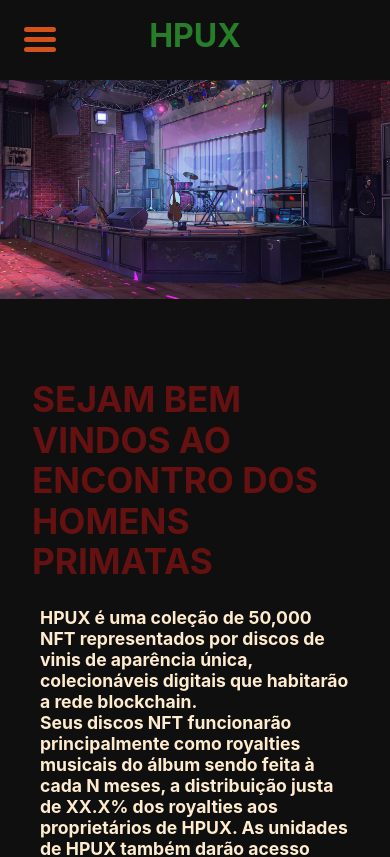
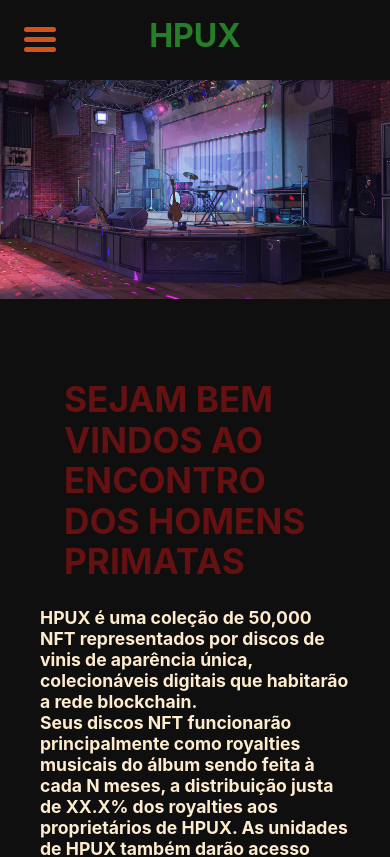
Before and after one commit to oliveirabruno01/hpux-next-dapp-test, a Next.js app: page / in a window 390 px wide. Shown: the top 857 px of the page. Built offline with nearby package versions, Linux system fonts and the light colour scheme.

Commit message:
Add more changes (I will revise it)

```diff
--- a/components/header/Header.module.scss
+++ b/components/header/Header.module.scss
@@ -32,7 +32,7 @@ $animation: 2s ease both;
         top: 0;
         left: -300px;
         width: 300px;
-        height: 100%;
+        height: 120%;
 
         transition: left .5s;
 
--- a/components/header/Header.tsx
+++ b/components/header/Header.tsx
@@ -3,7 +3,7 @@ import { FaBars } from 'react-icons/fa'
 
 import styles from "./Header.module.scss"
 
-import { Menu } from '../menu/Menu'
+import { Menu } from './menu/Menu'
 
 import { useSwipeable } from 'react-swipeable'
 
--- a/styles/Home.module.scss
+++ b/styles/Home.module.scss
@@ -18,7 +18,7 @@
 
     .welcome {
       color: #661111;
-      margin: 0;
+      margin: 0 2rem;
       line-height: 1.15;
       font-size: 2.2rem;
       }
@@ -69,6 +69,10 @@
   }
 
   @media (max-width: 612px) {
+    .welcome {
+        margin: 0 ;
+      }
+
     .card {
       width: 100%;
       flex-direction: column;
```
Also changed, not shown: components/header/menu/Menu.module.scss (renamed from components/menu/Menu.module.scss), components/header/menu/Menu.tsx (renamed from components/menu/Menu.tsx), components/header/menuItem/MenuItem.module.scss (renamed from components/menuItem/MenuItem.module.scss), components/header/menuItem/MenuItem.tsx (renamed from components/menuItem/MenuItem.tsx).
